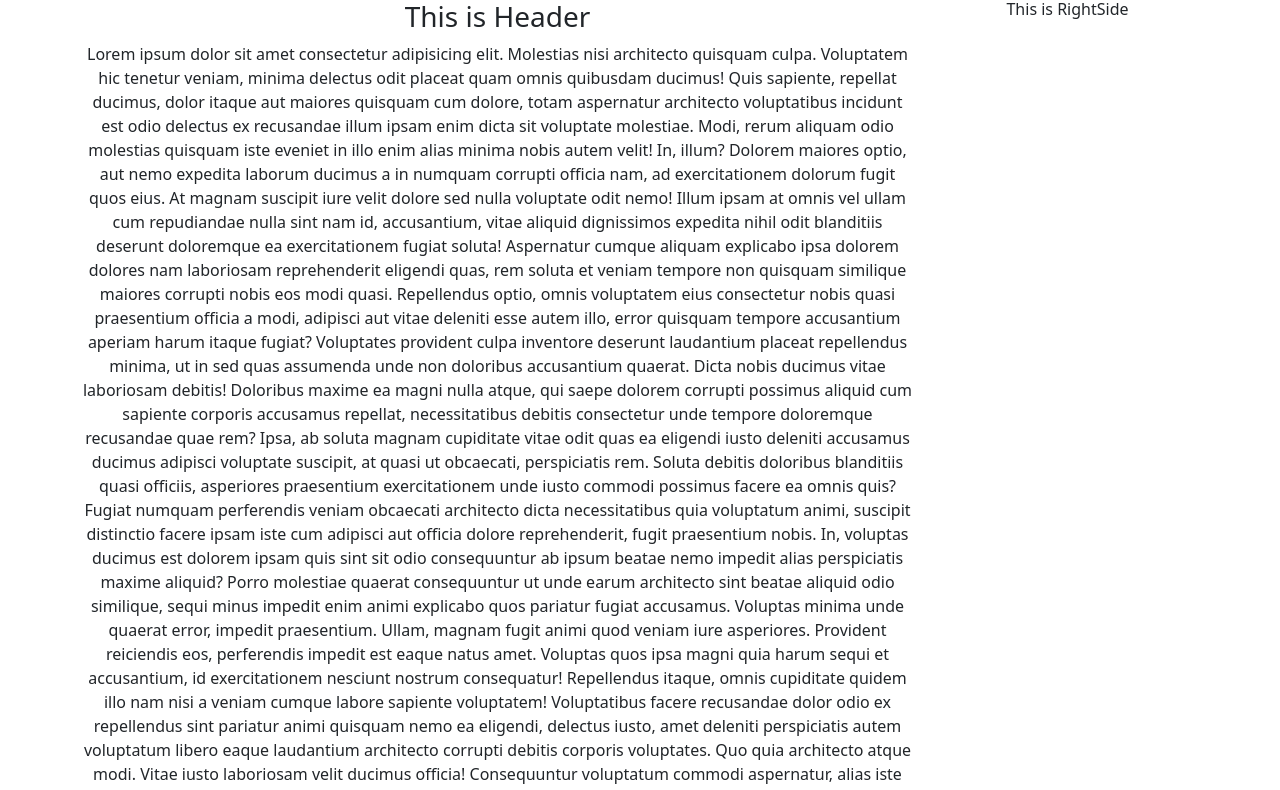
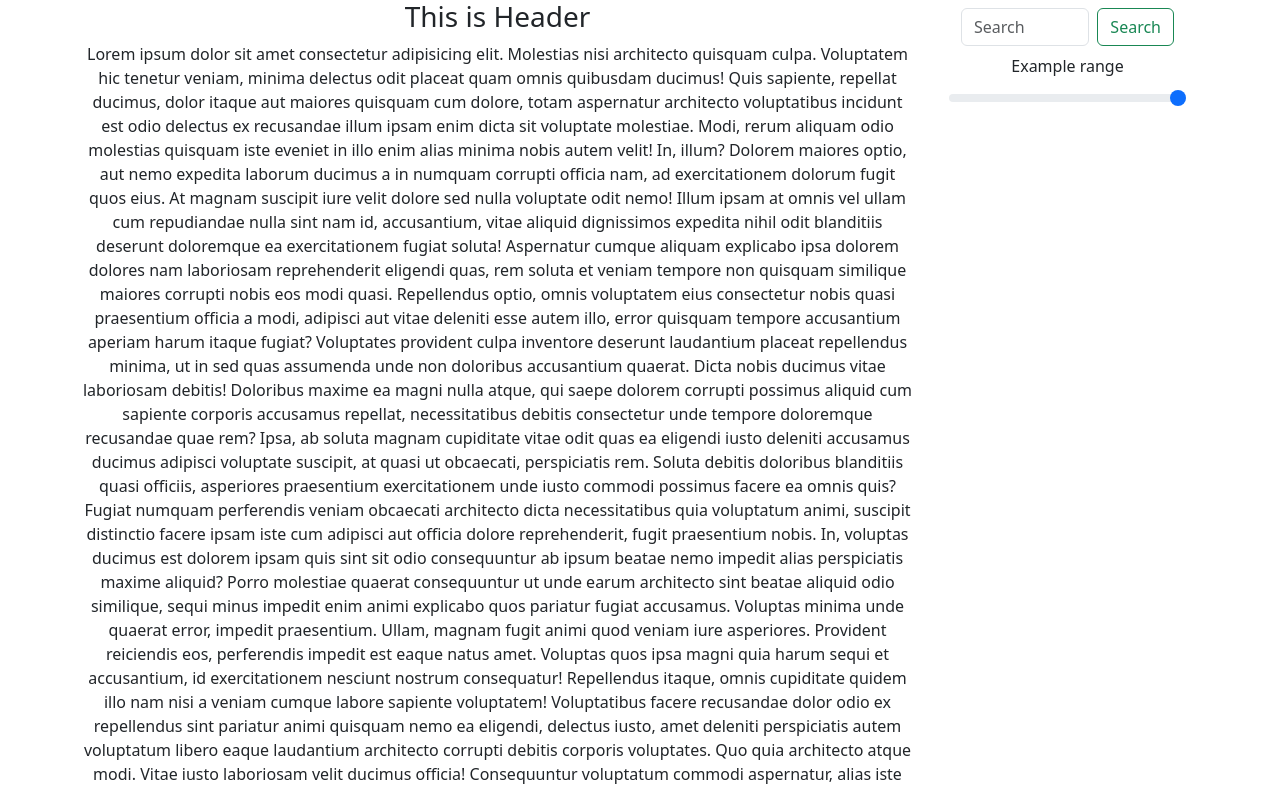
Before and after one commit to SueBwj/News_website, a Vue app in the folder news_website/: page / in a window 1280 px wide. Shown: the top 790 px of the page. Built offline with nearby package versions, Linux system fonts and the light colour scheme.

Commit message:
在RightSide组件中添加From和bar

```diff
--- a/news_website/src/components/RightSide.vue
+++ b/news_website/src/components/RightSide.vue
@@ -1,3 +1,19 @@
 <template>
-  <h6>This is RightSide</h6>
+  <div class="container">
+    <nav class="navbar bg">
+      <div class="container-fluid">
+        <form class="d-flex" role="search">
+          <input
+            class="form-control me-2"
+            type="search"
+            placeholder="Search"
+            aria-label="Search"
+          />
+          <button class="btn btn-outline-success" type="submit">Search</button>
+        </form>
+      </div>
+    </nav>
+    <label for="customRange2" class="form-label">Example range</label>
+    <input type="range" class="form-range" min="0" max="5" id="customRange2" />
+  </div>
 </template>
```
